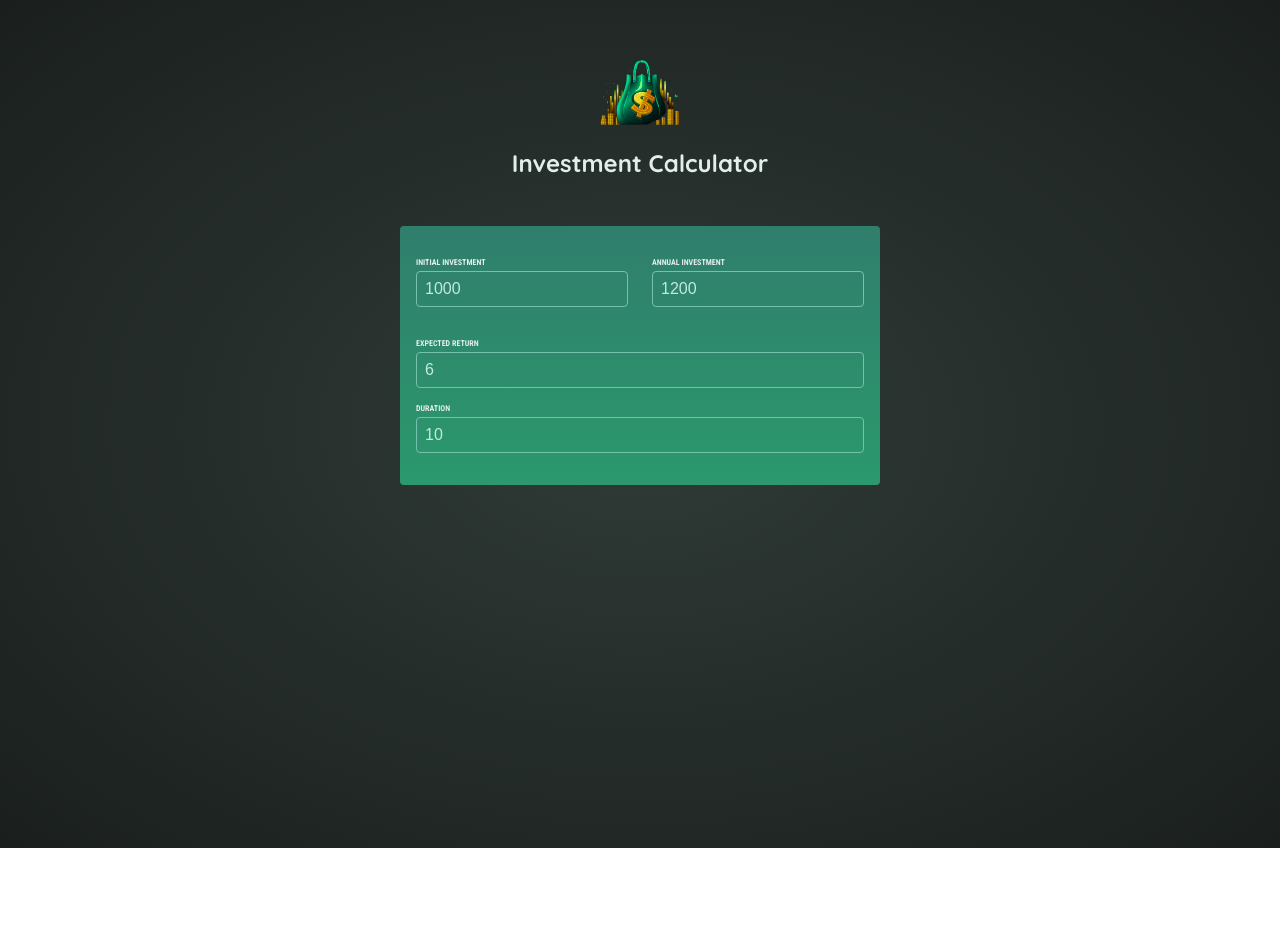
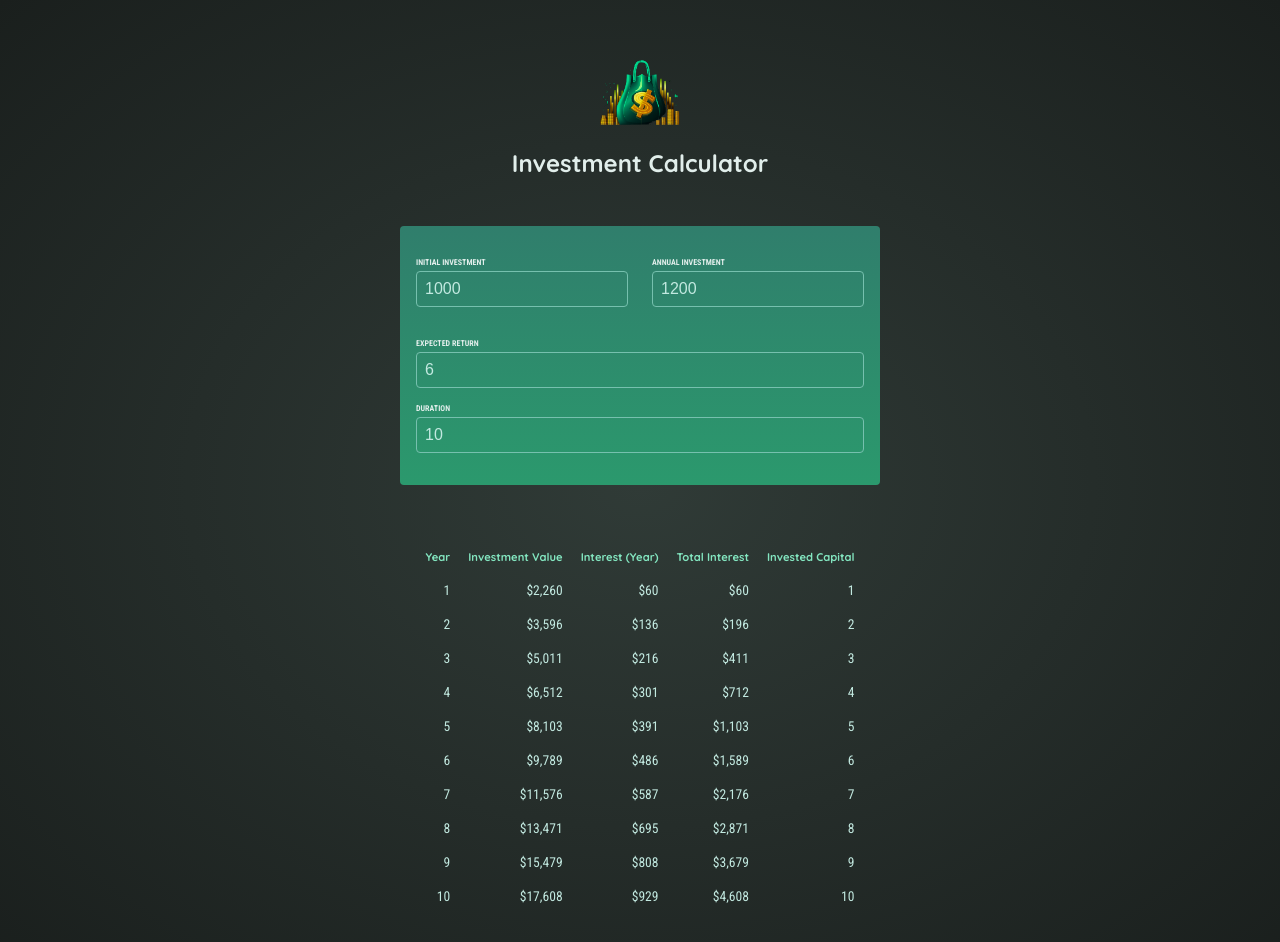
Before and after one commit to Michelle-bit-web/investment-calculator-react, a React (Vite) app: page / in a window 1280 px wide. Shown: the top 942 px of the page. Before the commit the page ends 848 px from the top, so only its background shows below. Built offline with nearby package versions, Linux system fonts and the light colour scheme.

Commit message:
format results as table

```diff
--- a/src/App.jsx
+++ b/src/App.jsx
@@ -15,7 +15,7 @@
     saveUserInput((prevValues) => {
       return {
         ...prevValues,
-        [inputID]: newValue,
+        [inputID]: +newValue,
       };
     });
   }
--- a/src/components/Results.jsx
+++ b/src/components/Results.jsx
@@ -1,7 +1,32 @@
-// import { calculateInvestmentResults } from "../util/investment";
-// import { formatter } from "../util/investment";
+import { calculateInvestmentResults } from "../util/investment";
+import { formatter } from "../util/investment";
 
 export default function Results({userInput}) {
-    console.log(userInput)
-    return <></>
+    const annualData = calculateInvestmentResults(userInput)
+    const initialInvestment = userInput.initialInvestment
+
+    return <table id="result">
+        <thead>
+            <tr>
+                <th>Year</th>
+                <th>Investment Value</th>
+                <th>Interest (Year)</th>
+                <th>Total Interest</th>
+                <th>Invested Capital</th>
+            </tr>
+        </thead>
+        <tbody>
+            {annualData.map((yearData) => {
+                const totalInterest = yearData.valueEndOfYear - initialInvestment - yearData.annualInvestment * yearData.year;
+
+                return <tr key={yearData.year}>
+                    <td>{yearData.year}</td>
+                    <td>{formatter.format(yearData.valueEndOfYear)}</td>
+                    <td>{formatter.format(yearData.interest)}</td>
+                    <td>{formatter.format(totalInterest)}</td>
+                    <td>{yearData.year}</td>
+                </tr>
+            })}
+        </tbody>
+    </table>
 }
```
